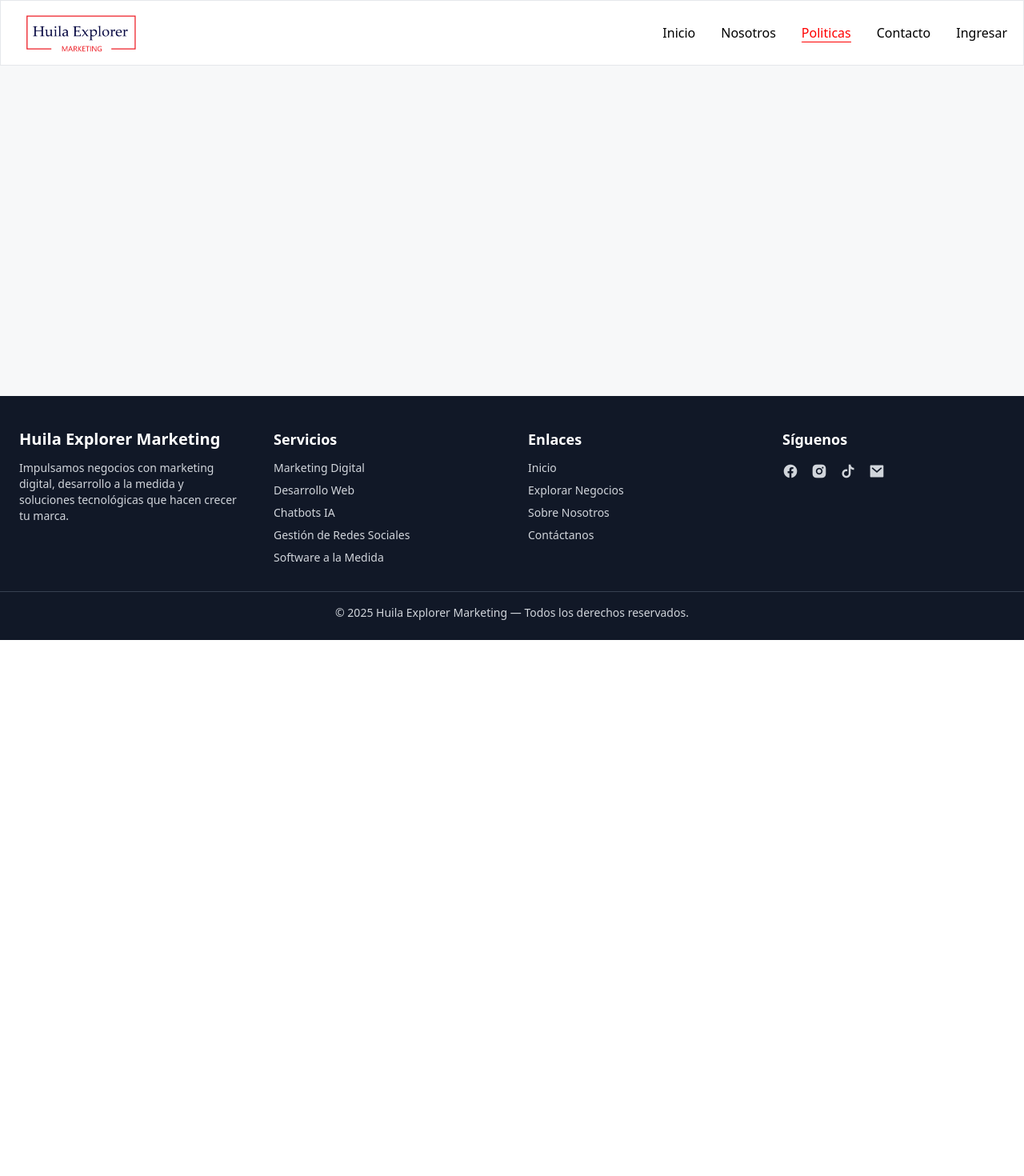
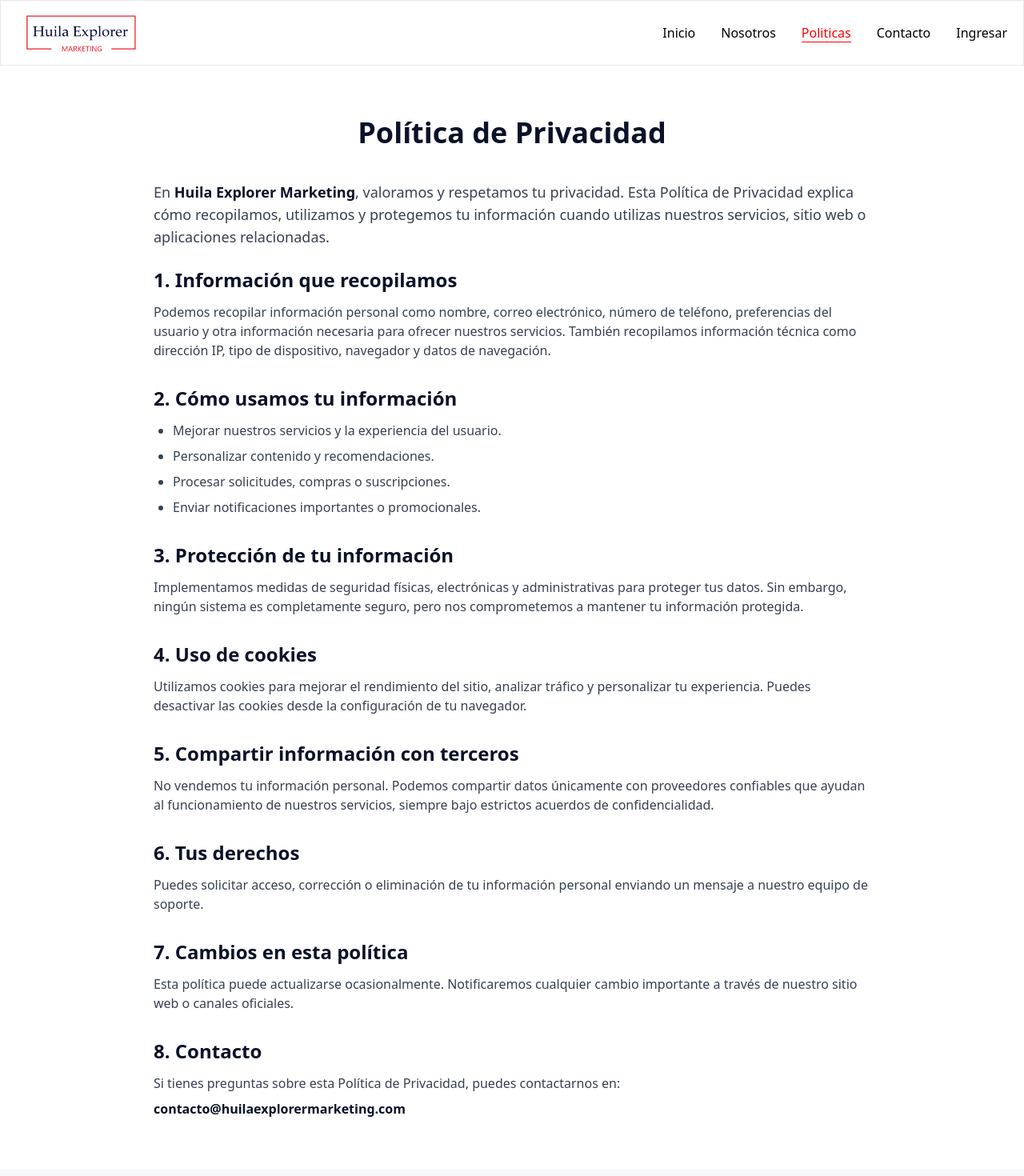
Before and after one commit to luis13xd/frontend-huila-explorer, a React (Vite) app: page /politicas in a window 1280 px wide. Shown: the top 1470 px of the page at 80% size. Before the commit the page ends 800 px from the top, so only its background shows below. Built offline with nearby package versions, Linux system fonts and the light colour scheme; what editorjs-html would draw is missing.

Commit message:
agregamos contenido en politicas

```diff
--- a/src/pages/miniPage/Policy.jsx
+++ b/src/pages/miniPage/Policy.jsx
@@ -1,11 +1,124 @@
-import React from 'react'
+import React from "react";
 
 const Policy = () => {
   return (
-    <div>
+    <div className="bg-white text-gray-800 px-6 lg:px-20 py-16">
+      <div className="max-w-4xl mx-auto">
+        {/* Encabezado */}
+        <h1 className="text-3xl md:text-4xl font-bold text-center text-[#0a1128] mb-10">
+          Política de Privacidad
+        </h1>
 
+        {/* Introducción */}
+        <p className="text-lg text-gray-700 mb-6">
+          En <span className="font-semibold text-[#0a1128]">Huila Explorer Marketing</span>,
+          valoramos y respetamos tu privacidad. Esta Política de Privacidad explica cómo
+          recopilamos, utilizamos y protegemos tu información cuando utilizas nuestros servicios,
+          sitio web o aplicaciones relacionadas.
+        </p>
+
+        {/* Secciones */}
+        <div className="space-y-8">
+          {/* Información que recopilamos */}
+          <section>
+            <h2 className="text-2xl font-semibold text-[#0a1128] mb-3">
+              1. Información que recopilamos
+            </h2>
+            <p className="text-gray-700">
+              Podemos recopilar información personal como nombre, correo electrónico, número
+              de teléfono, preferencias del usuario y otra información necesaria para ofrecer
+              nuestros servicios. También recopilamos información técnica como dirección IP,
+              tipo de dispositivo, navegador y datos de navegación.
+            </p>
+          </section>
+
+          {/* Uso de la información */}
+          <section>
+            <h2 className="text-2xl font-semibold text-[#0a1128] mb-3">
+              2. Cómo usamos tu información
+            </h2>
+            <ul className="list-disc pl-6 text-gray-700 space-y-2">
+              <li>Mejorar nuestros servicios y la experiencia del usuario.</li>
+              <li>Personalizar contenido y recomendaciones.</li>
+              <li>Procesar solicitudes, compras o suscripciones.</li>
+              <li>Enviar notificaciones importantes o promocionales.</li>
+            </ul>
+          </section>
+
+          {/* Protección */}
+          <section>
+            <h2 className="text-2xl font-semibold text-[#0a1128] mb-3">
+              3. Protección de tu información
+            </h2>
+            <p className="text-gray-700">
+              Implementamos medidas de seguridad físicas, electrónicas y administrativas para
+              proteger tus datos. Sin embargo, ningún sistema es completamente seguro, pero
+              nos comprometemos a mantener tu información protegida.
+            </p>
+          </section>
+
+          {/* Cookies */}
+          <section>
+            <h2 className="text-2xl font-semibold text-[#0a1128] mb-3">
+              4. Uso de cookies
+            </h2>
+            <p className="text-gray-700">
+              Utilizamos cookies para mejorar el rendimiento del sitio, analizar tráfico y
+              personalizar tu experiencia. Puedes desactivar las cookies desde la configuración
+              de tu navegador.
+            </p>
+          </section>
+
+          {/* Terceros */}
+          <section>
+            <h2 className="text-2xl font-semibold text-[#0a1128] mb-3">
+              5. Compartir información con terceros
+            </h2>
+            <p className="text-gray-700">
+              No vendemos tu información personal. Podemos compartir datos únicamente con
+              proveedores confiables que ayudan al funcionamiento de nuestros servicios,
+              siempre bajo estrictos acuerdos de confidencialidad.
+            </p>
+          </section>
+
+          {/* Derechos del usuario */}
+          <section>
+            <h2 className="text-2xl font-semibold text-[#0a1128] mb-3">
+              6. Tus derechos
+            </h2>
+            <p className="text-gray-700">
+              Puedes solicitar acceso, corrección o eliminación de tu información personal
+              enviando un mensaje a nuestro equipo de soporte.
+            </p>
+          </section>
+
+          {/* Cambios */}
+          <section>
+            <h2 className="text-2xl font-semibold text-[#0a1128] mb-3">
+              7. Cambios en esta política
+            </h2>
+            <p className="text-gray-700">
+              Esta política puede actualizarse ocasionalmente. Notificaremos cualquier cambio
+              importante a través de nuestro sitio web o canales oficiales.
+            </p>
+          </section>
+
+          {/* Contacto */}
+          <section>
+            <h2 className="text-2xl font-semibold text-[#0a1128] mb-3">
+              8. Contacto
+            </h2>
+            <p className="text-gray-700">
+              Si tienes preguntas sobre esta Política de Privacidad, puedes contactarnos en:
+            </p>
+            <p className="mt-2 font-semibold text-[#0a1128]">
+              contacto@huilaexplorermarketing.com
+            </p>
+          </section>
+        </div>
+      </div>
     </div>
-  )
-}
+  );
+};
 
-export default Policy
+export default Policy;
```
